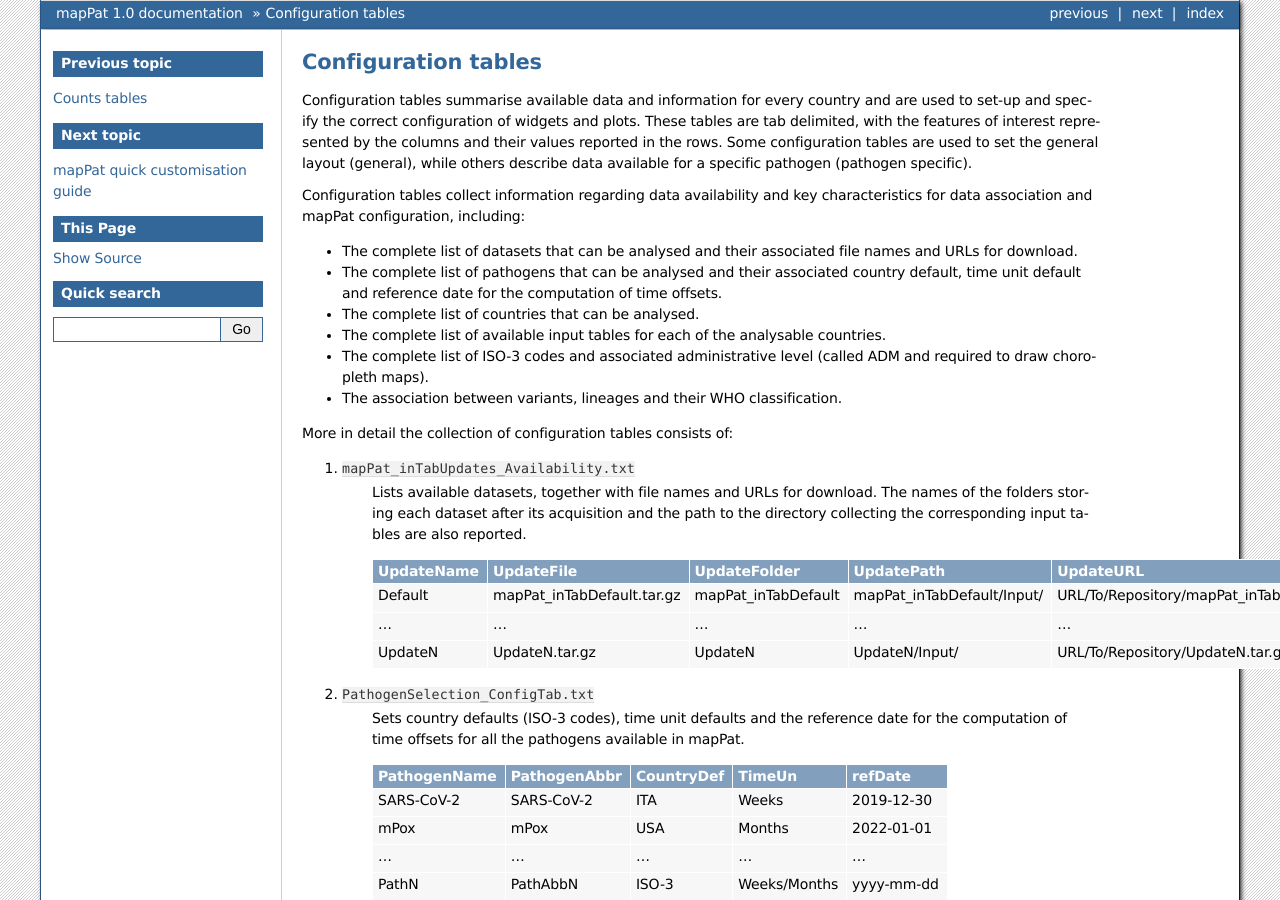
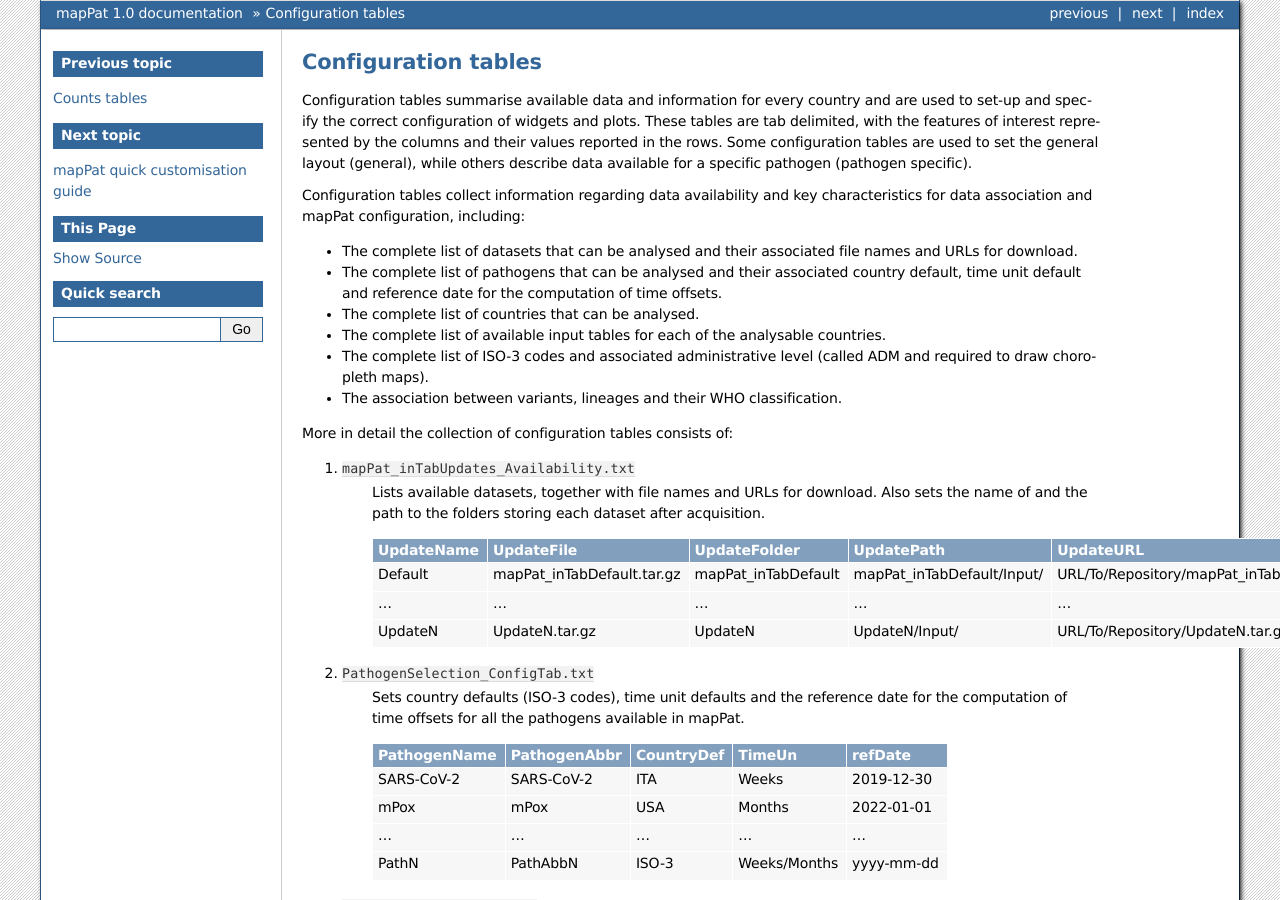
Before and after one commit to F3rika/mapPat, a Sphinx documentation site: the page built from docs/source/inReqConfig.rst, in a window 1280 px wide and 900 px high. Built offline with Sphinx 7.4.7, drawn with Linux system fonts in a browser that asks for light colours.

Commit message:
Update inReqConfig.rst

```diff
--- a/docs/source/inReqConfig.rst
+++ b/docs/source/inReqConfig.rst
@@ -15,7 +15,7 @@ Configuration tables collect information regarding data availability and key cha
 More in detail the collection of configuration tables consists of:
 
 #. ``mapPat_inTabUpdates_Availability.txt``
-	| Lists available datasets, together with file names and URLs for download. The names of the folders storing each dataset after its acquisition and the path to the directory collecting the corresponding input tables are also reported.
+	| Lists available datasets, together with file names and URLs for download. Also sets the name of and the path to the folders storing each dataset after acquisition.
 
 	+------------+----------------------------+---------------------+----------------------------+----------------------------------------------+
 	| UpdateName | UpdateFile                 | UpdateFolder        | UpdatePath                 | UpdateURL                                    |
```
